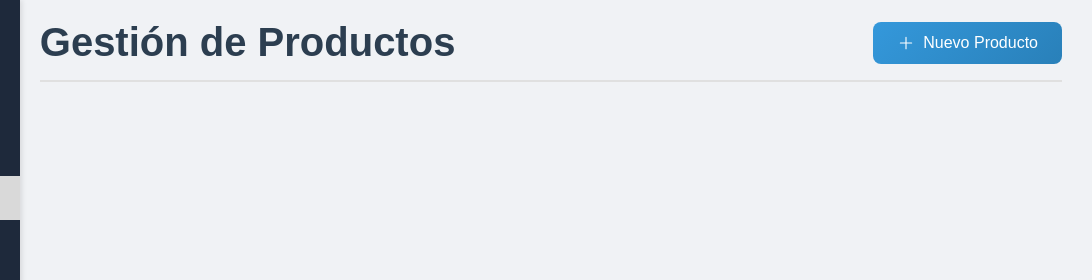
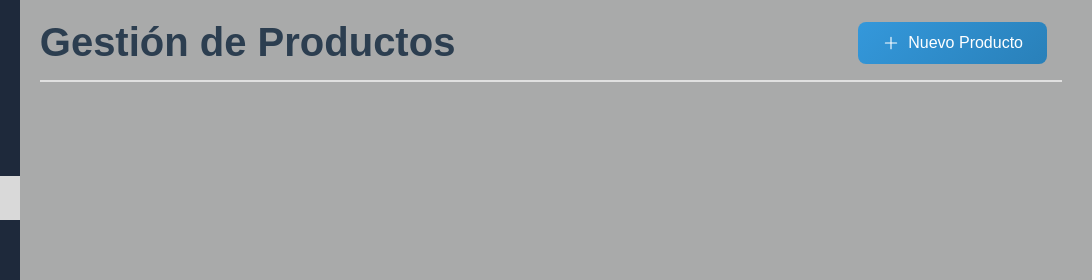
Before and after one commit to zausss/Ferreter-a-G-L, a website: page views/productos.html in a window 1280 px wide. Shown: the top 280 px of the page, 188-1280 px from the left. Drawn offline with Linux system fonts and the light colour scheme.

Commit message:
se corrigió el tamaño del campo de búsqueda y tambien la lupa no estaba dentro del campo

```diff
--- a/public/css/categorias.css
+++ b/public/css/categorias.css
@@ -1,6 +1,17 @@
+/* Fondo gris para el área principal de categorías */
+.area-contenido {
+    background-color: #a9aaaa;
+
+}
 /* ==========================================
    ESTILOS PARA PÁGINA DE CATEGORÍAS
    ========================================== */
+
+.area-principal {
+
+    background-color: #3ebdbd;
+}
+
 
 /* Contenedor principal de categorías */
 .categorias-container {
@@ -55,6 +66,8 @@
 
 /* Barra de búsqueda */
 .busqueda-container {
+    width: 100%;
+    max-width: 468px;
     margin-bottom: 25px;
     position: relative;
 }
--- a/public/css/productos.css
+++ b/public/css/productos.css
@@ -3,6 +3,7 @@
     max-width: 100vw;
     box-sizing: border-box;
     padding-right: 50px;
+    background-color: #a9aaaa;
 }
 /* Contenedor principal de productos */
 .productos-container {
@@ -16,8 +17,9 @@
     justify-content: space-between;
     align-items: center;
     margin-bottom: 30px;
-    padding-bottom: 15px;
+    padding: 0px 15px 15px 0px;
     border-bottom: 2px solid #e0e0e0;
+
 }
 
 .productos-header h1 {
```
